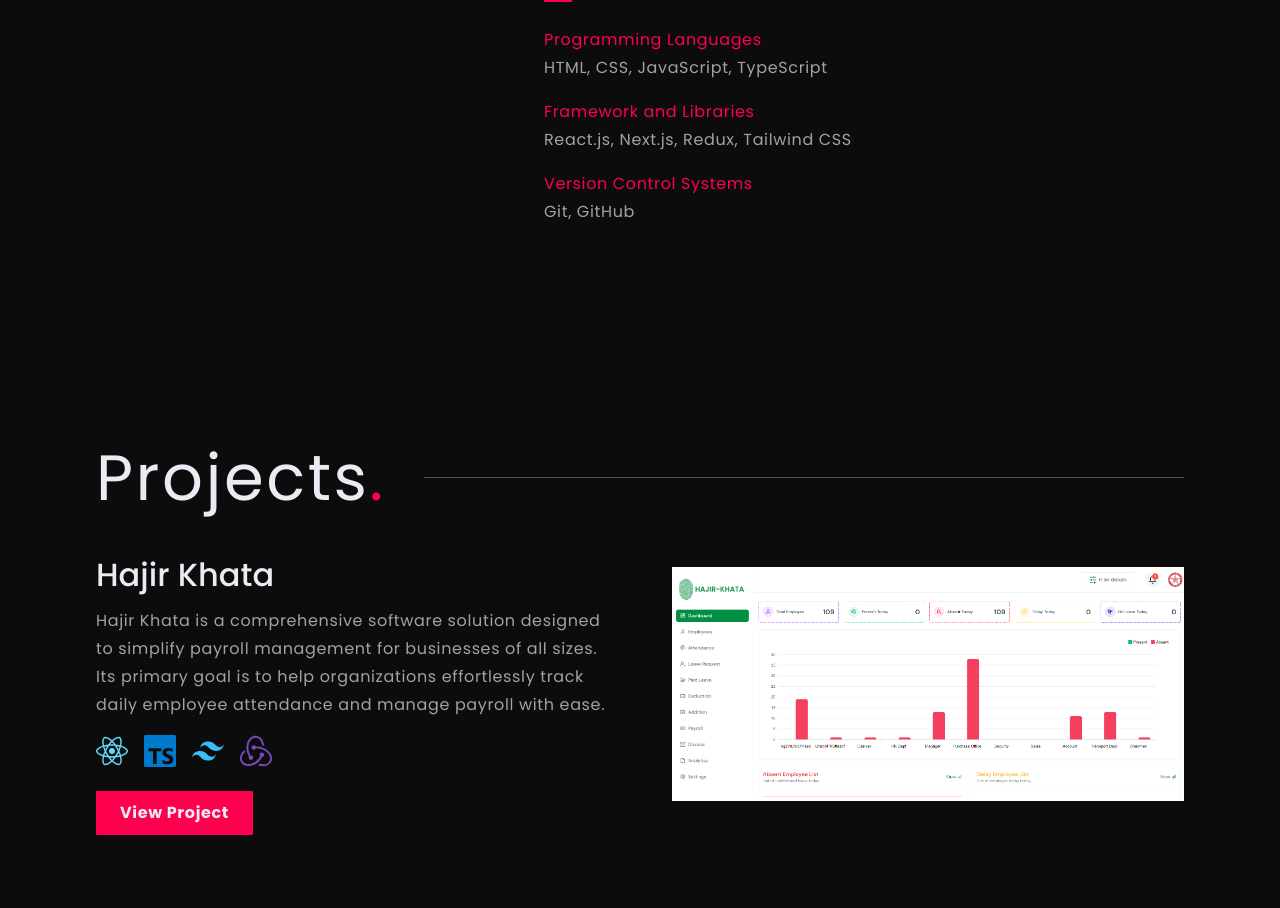
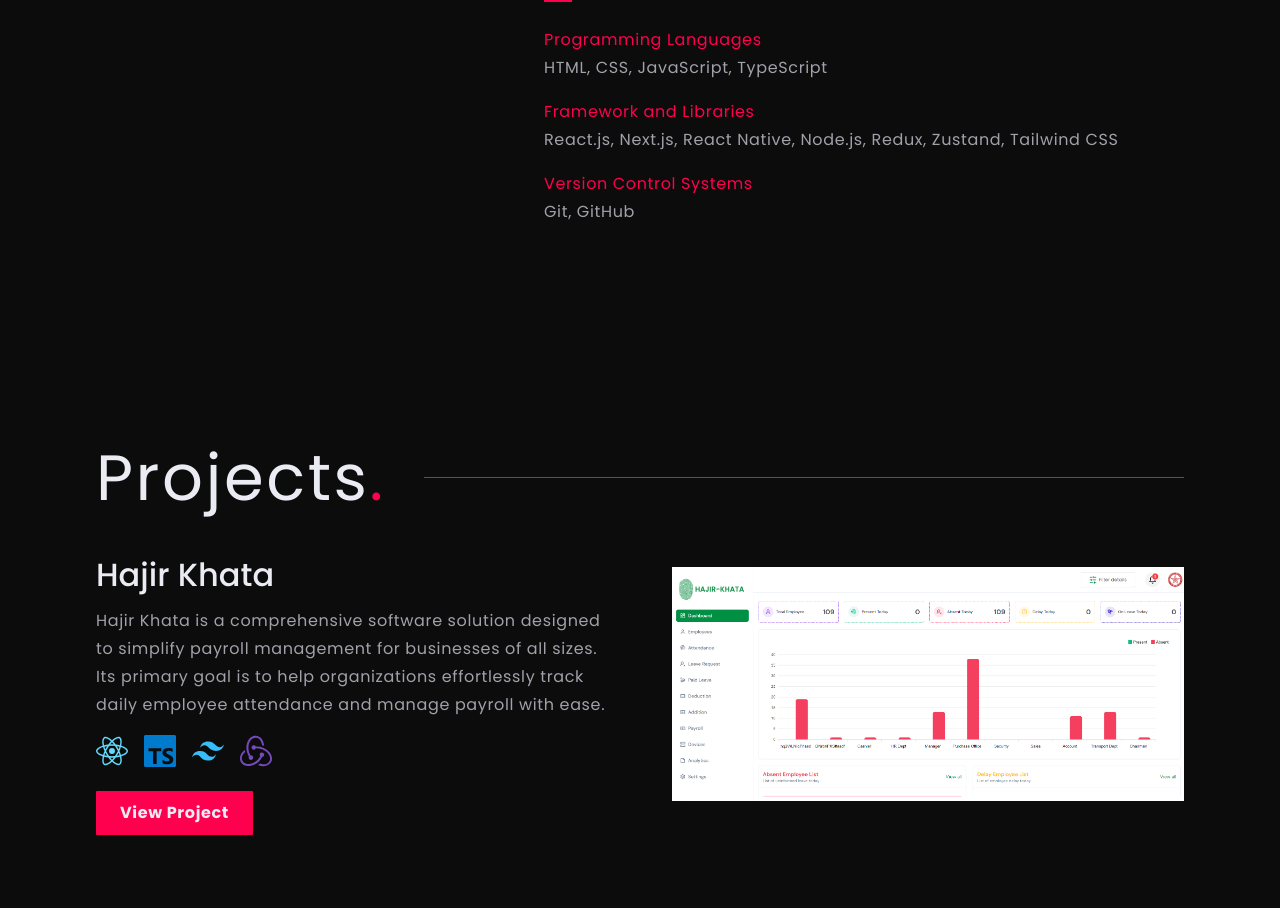
Before and after one commit to rajinsakha/Portfolio, a React (Create React App) app: page / in a window 1280 px wide. Shown: the part 1220-2128 px from the top of the page. Built offline with nearby package versions, Linux system fonts and the light colour scheme.

Commit message:
added-new-skills

```diff
--- a/src/constants/data.js
+++ b/src/constants/data.js
@@ -1,5 +1,4 @@
 const data = {
-
   navList: [
     {
       id: 1,
@@ -25,7 +24,8 @@ const data = {
     },
     {
       title: "Framework and Libraries",
-      subtitle: "React.js, Next.js, Redux, Tailwind CSS ",
+      subtitle:
+        "React.js, Next.js, React Native, Node.js, Redux, Zustand, Tailwind CSS",
     },
     {
       title: "Version Control Systems",
```
